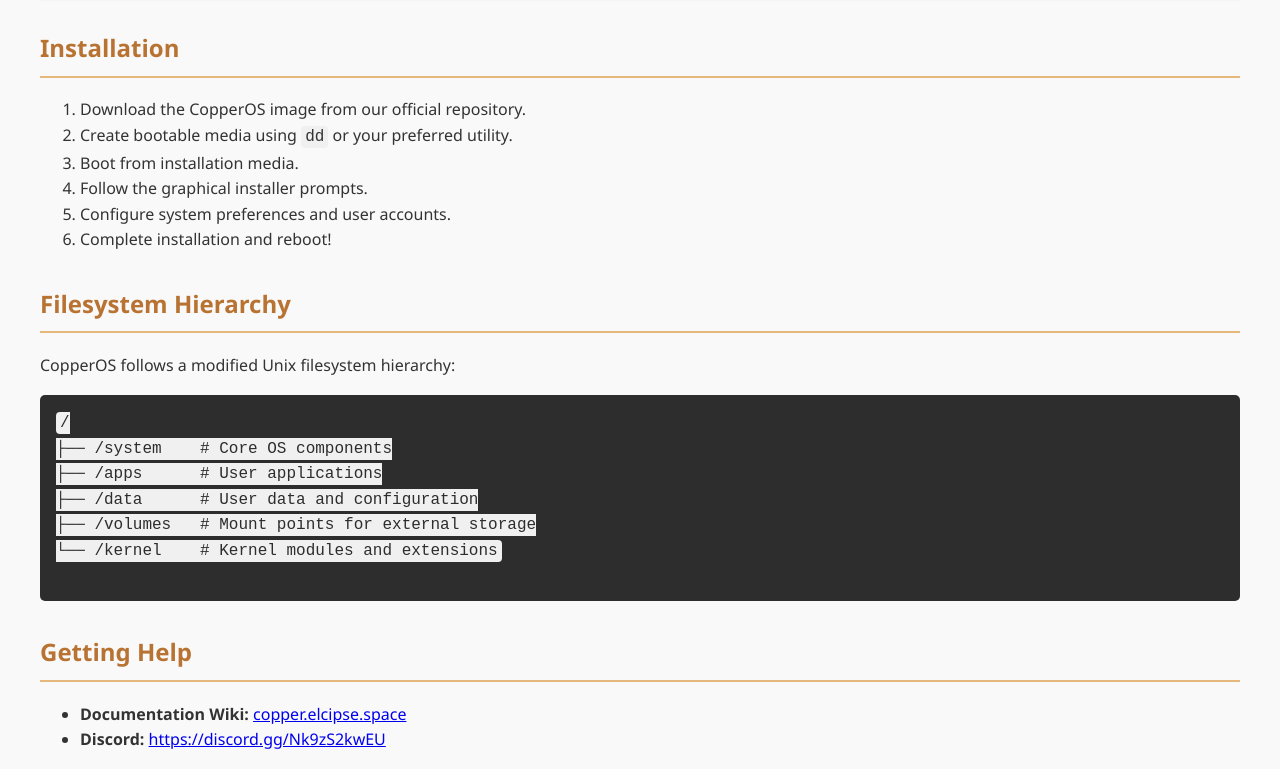
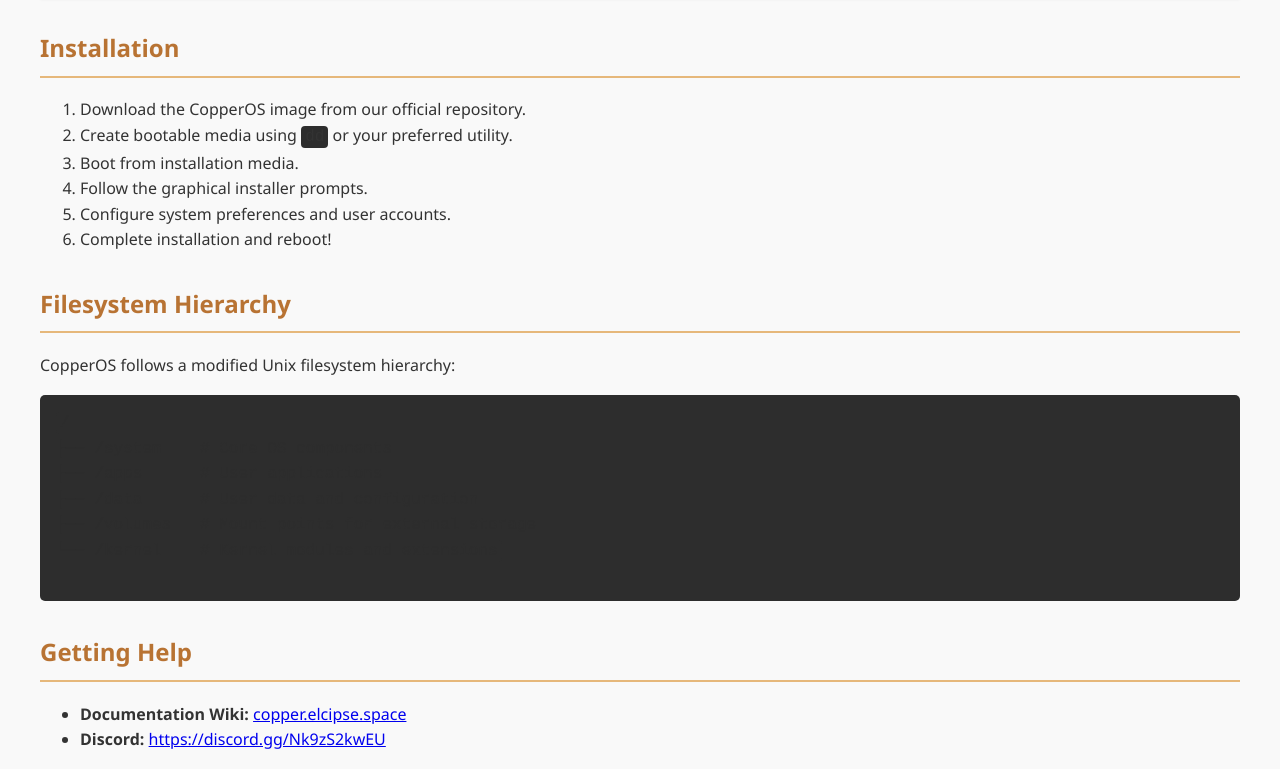
Before and after one commit to NightForge-Development/CopperOS, a plain HTML site: page index.html in a window 1280 px wide. Shown: the part 1032-1801 px from the top of the page. Drawn offline with Linux system fonts and the light colour scheme.

Commit message:
Update index.html

```diff
--- a/index.html
+++ b/index.html
@@ -4,7 +4,6 @@
     <meta charset="UTF-8">
     <meta name="viewport" content="width=device-width, initial-scale=1.0">
     <title>CopperOS Documentation</title>
-    <link rel="icon" src="logo-1024.svg">
     <style>
         :root {
             --copper-primary: #B87333;
@@ -62,7 +61,7 @@
         }
 
         code {
-            background-color: #f0f0f0;
+            background-color: #2d2d2d;
             padding: 2px 4px;
             border-radius: 4px;
             font-family: 'Courier New', Courier, monospace;
```
